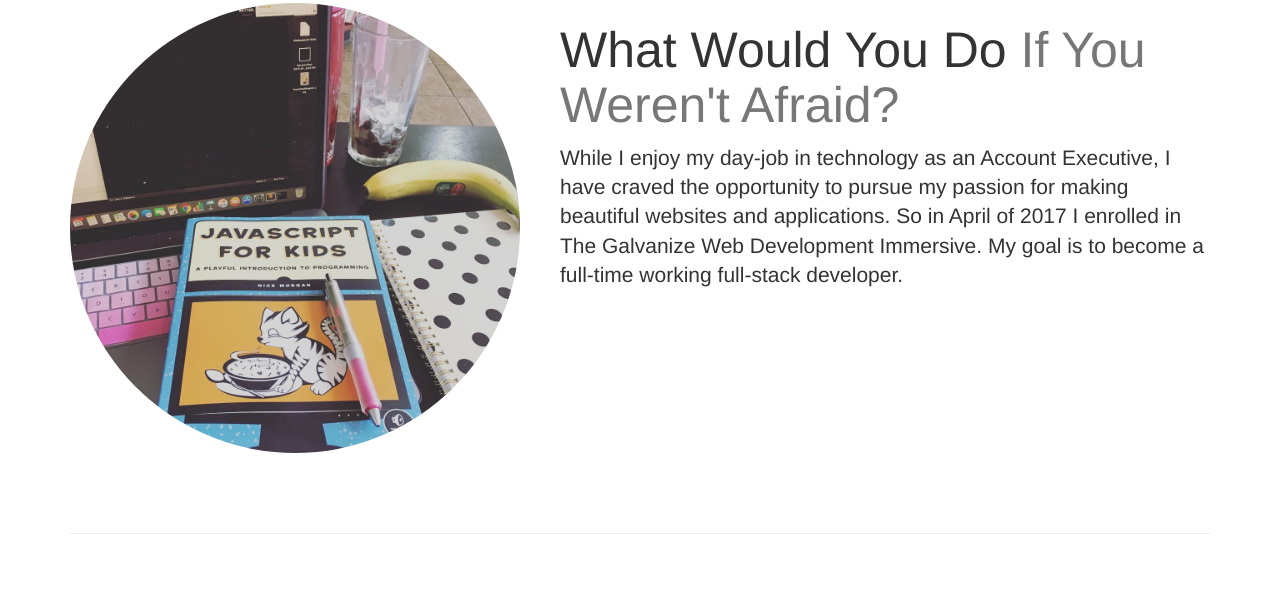
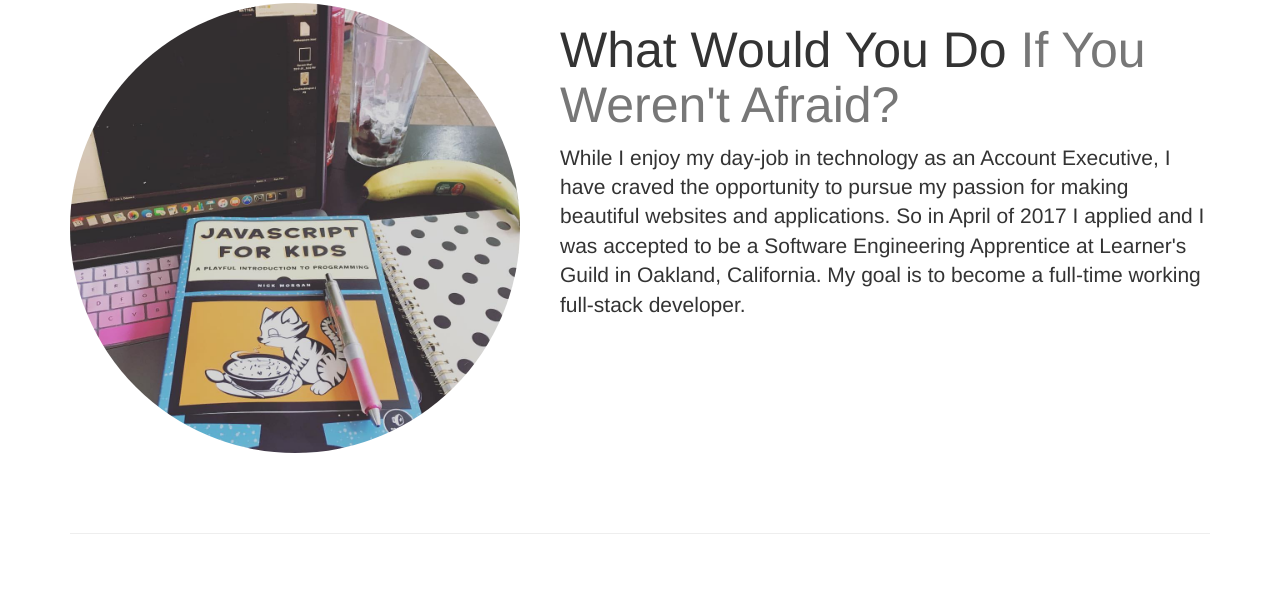
Before and after one commit to allisonPlusPlus/personalwebsite, a plain HTML site: page startbootstrap-one-page-wonder-gh-pages/index.html in a window 1280 px wide. Shown: the part 1337-1929 px from the top of the page. Drawn offline with Linux system fonts and the light colour scheme.

Commit message:
Updated dreams section

```diff
--- a/startbootstrap-one-page-wonder-gh-pages/index.html
+++ b/startbootstrap-one-page-wonder-gh-pages/index.html
@@ -6,7 +6,7 @@
     <meta charset="utf-8">
     <meta http-equiv="X-UA-Compatible" content="IE=edge">
     <meta name="viewport" content="width=device-width, initial-scale=1">
-    <meta name="description" content="Allison's personal website for Galvanize's Web Development Immersive">
+    <meta name="description" content="Allison's personal website.">
     <meta name="author" content="allisonPlusPlus">
 
     <title>Allison's Personal Website</title>
@@ -97,7 +97,7 @@ I’m a proud member of Women who Code and Lesbians Who Tech. When I’m not cod
                 <span class="text-muted">If You Weren't Afraid?</span>
             </h2>
             <p class="lead">While I enjoy my day-job in technology as an Account Executive,
-              I have craved the opportunity to pursue my passion for making beautiful websites and applications. So in April of 2017 I enrolled in The Galvanize Web Development Immersive. My goal is to become a full-time working full-stack developer.
+              I have craved the opportunity to pursue my passion for making beautiful websites and applications. So in April of 2017 I applied and I was accepted to be a Software Engineering Apprentice at Learner's Guild in Oakland, California. My goal is to become a full-time working full-stack developer.
 
 </p>
         </div>
```
